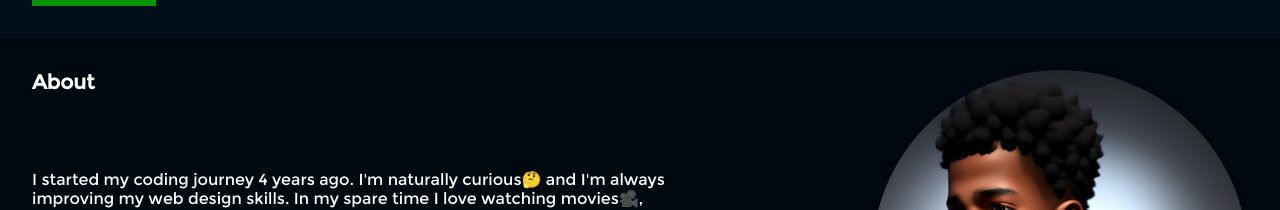
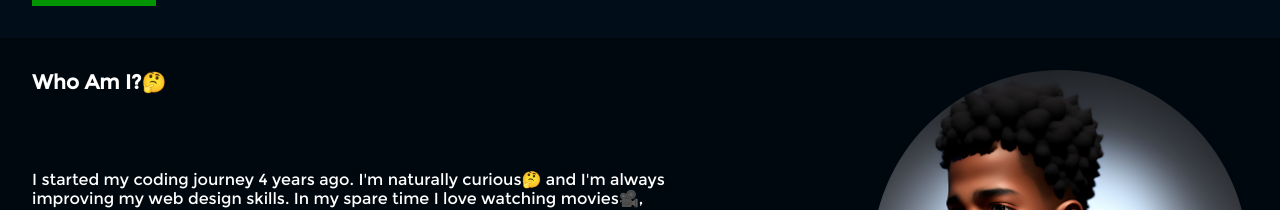
Before and after one commit to JoeSkills/portfolio-me, a Next.js app: page / in a window 1280 px wide. Shown: the part 221-431 px from the top of the page. Built offline with nearby package versions, Linux system fonts and the light colour scheme; no server answers.

Commit message:
changed some text

```diff
--- a/components/About.jsx
+++ b/components/About.jsx
@@ -5,7 +5,7 @@ import myImg from '../public/Ai-Avatar.png';
 const About = () => {
   return (
     <div className="about-section" id="About Me">
-      <span className="heading about">About</span>
+      <span className="heading about">Who Am I?🤔</span>
       <div className="about-body">
         I started my coding journey 4 years ago. I'm naturally curious🤔 and I'm
         always improving my web design skills. In my spare time I love watching
```
